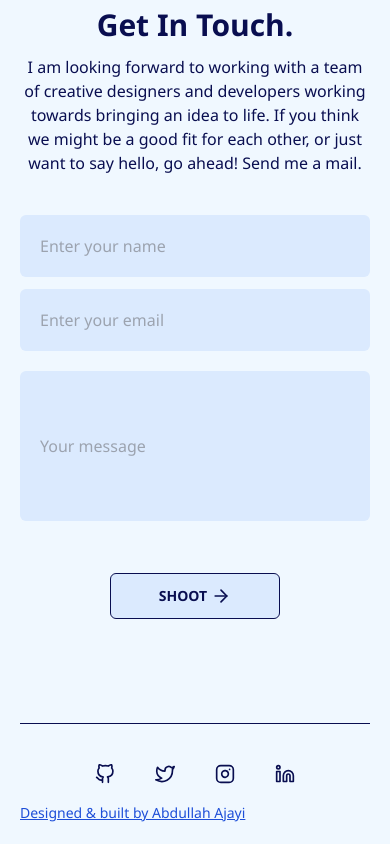
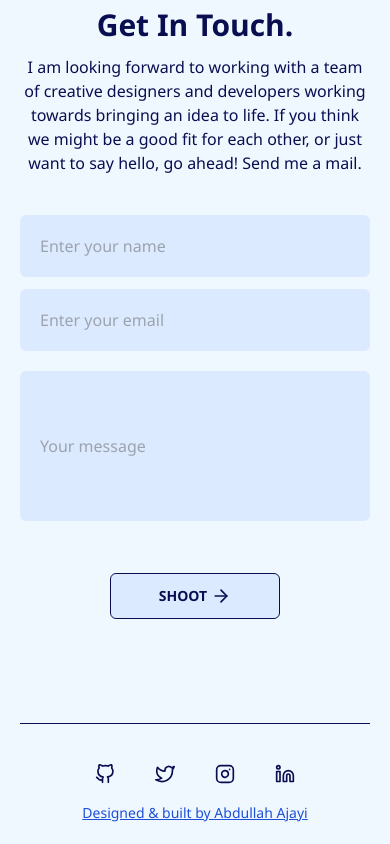
Before and after one commit to AbdullahAjayi/portfolio, a React (Vite) app: page / in a window 390 px wide. Shown: the part 7263-8107 px from the top of the page. Built offline with nearby package versions, Linux system fonts and the light colour scheme.

Commit message:
Updated Footer

```diff
--- a/src/components/Footer.jsx
+++ b/src/components/Footer.jsx
@@ -4,7 +4,7 @@ import { globalStyles } from "../styles/globalStyles";
 const Footer = () => {
   return (
     <div className={`${globalStyles.section} pb-5`}>
-      <div className="border-t border-[#090e50] pt-5 sm:text-center">
+      <div className="border-t border-[#090e50] pt-5 text-center">
         <ul className="flex justify-center md:hidden gap-10 pb-4 text-xl mt-5">
           {socials.map((item, index) => (
             <li key={index} className="">
```
